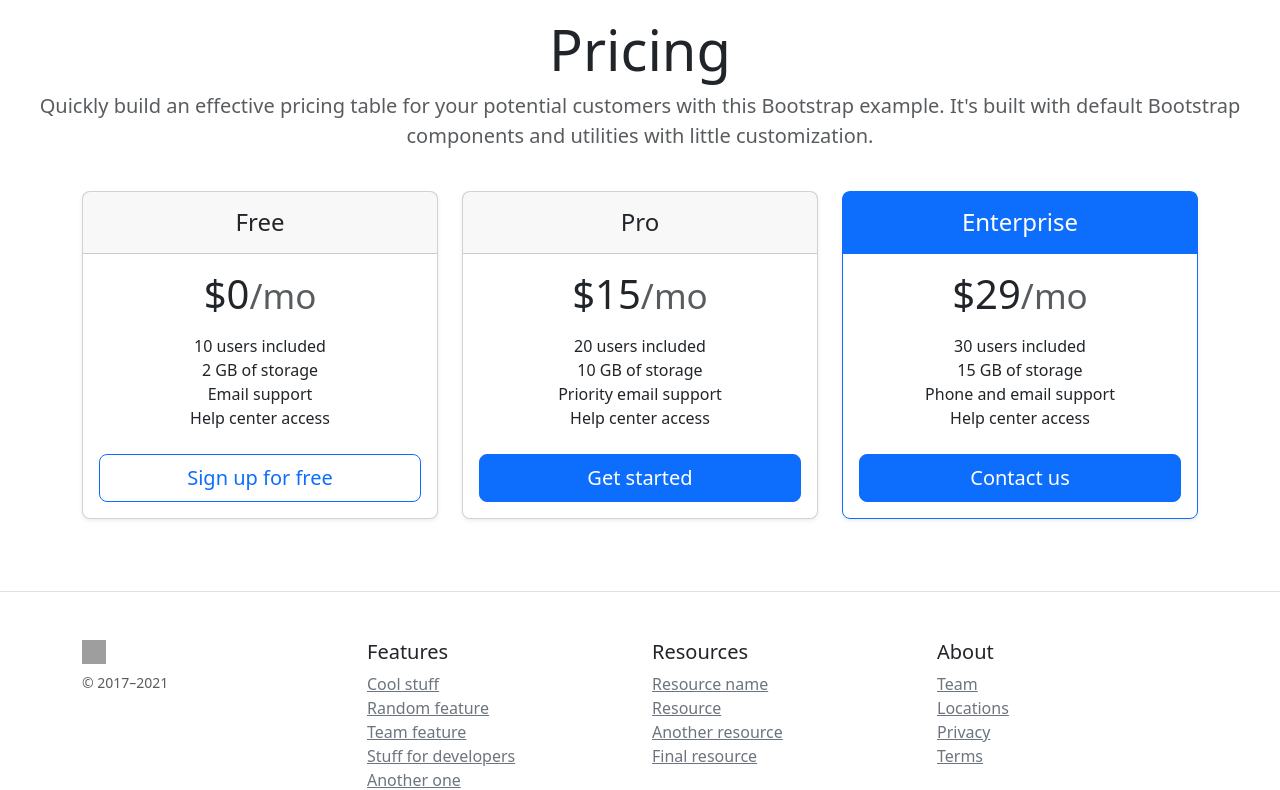
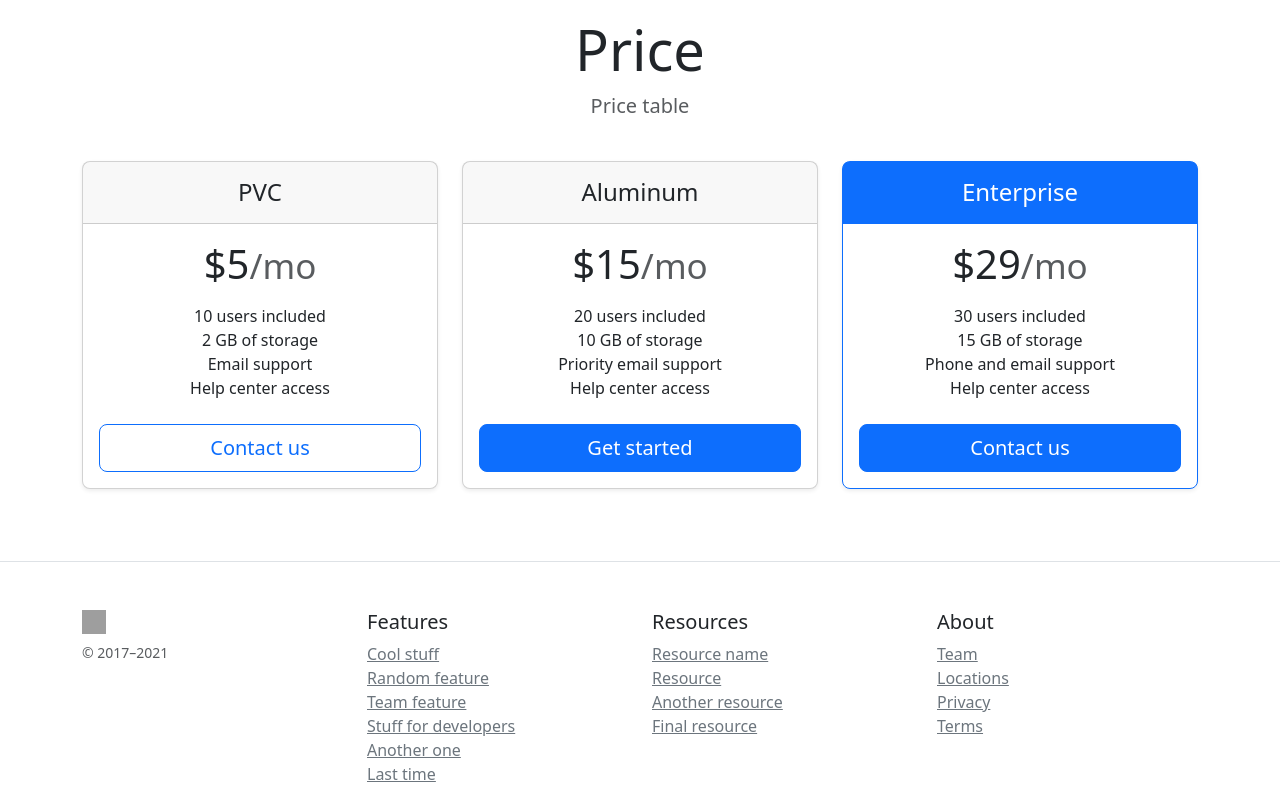
Before and after one commit to joebaga/Woodex, a Django app: page /price/ in a window 1280 px wide. Shown: the top 790 px of the page. Run offline with Django 4.2, Linux system fonts and the light colour scheme; a user stored in the database is signed in; grey boxes are pictures that could not be loaded.

Commit message:
Adding some pages
adding some pages and editting

```diff
--- a/quotes/urls.py
+++ b/quotes/urls.py
@@ -1,11 +1,13 @@
 from django.urls import path
 from . import views
 
+#Jun 페이지 추가
 urlpatterns = [
     path('home/',views.index, name='index'),
     path('quotes/',views.quotes, name='quotes-page'),
     path('price/',views.price, name='price-page'),
     path('order/',views.order, name='order-page'),
     #path('info/',views.price, name='info-page'),
-    path('config/',views.config, name='config')
+    path('config/',views.config, name='config-page'),
+    path('customer/',views.customer, name='customer-page')
 ]
--- a/quotes/views.py
+++ b/quotes/views.py
@@ -13,23 +13,28 @@
     return render(request, 'Home/quotes.html')
 
 
-#Price 추가
+#Jun Price 추가
 @login_required(login_url='user-login')
 def price(request):
     return render(request, 'Home/price.html')
 
 
-#Order 추가
+#Jun Order 추가
 @login_required(login_url='user-login')
 def order(request):
     return render(request, 'Home/order.html')
 
 
-# #Info 추가
+# Jun #Info 추가
 # @login_required(login_url='user-login')
-# def price(request):
+# def Info(request):
 #     return render(request, 'Home/info.html')
 
 @login_required(login_url='user-login')
 def config(request):
     return render(request, 'Home/conf.html')
+
+#Jun customer 추가
+@login_required(login_url='user-login')
+def customer(request):
+    return render(request, 'Home/customer.html')
--- a/templates/Home/order.html
+++ b/templates/Home/order.html
@@ -1,3 +1,4 @@
+<!-- Jun 주문 페이지-->
 <!DOCTYPE html>
 <html lang="en">
 <form class="needs-validation" novalidate>
@@ -29,7 +30,7 @@
 
   <!-- Payment form fields -->
 
-  <button class="w-100 btn btn-primary btn-lg" type="submit">Continue to checkout</button>
+  <button class="w-100 btn btn-primary btn-lg" type="submit">Continue to order</button>
 </form>
 
 <!-- JavaScript and dependencies -->
--- a/templates/Home/price.html
+++ b/templates/Home/price.html
@@ -1,3 +1,4 @@
+<!-- Jun 가격 페이지-->
 <!DOCTYPE html>
 <html lang="en">
 
@@ -28,9 +29,8 @@
 
   <main>
     <div class="pricing-header p-3 pb-md-4 mx-auto text-center">
-      <h1 class="display-4 fw-normal">Pricing</h1>
-      <p class="fs-5 text-muted">Quickly build an effective pricing table for your potential customers with this
-        Bootstrap example. It's built with default Bootstrap components and utilities with little customization.</p>
+      <h1 class="display-4 fw-normal">Price</h1>
+      <p class="fs-5 text-muted">Price table</p>
     </div>
 
     <div class="container">
@@ -38,24 +38,24 @@
         <div class="col">
           <div class="card mb-4 rounded-3 shadow-sm">
             <div class="card-header py-3">
-              <h4 class="my-0 fw-normal">Free</h4>
+              <h4 class="my-0 fw-normal">PVC</h4>
             </div>
             <div class="card-body">
-              <h1 class="card-title pricing-card-title">$0<small class="text-muted fw-light">/mo</small></h1>
+              <h1 class="card-title pricing-card-title">$5<small class="text-muted fw-light">/mo</small></h1>
               <ul class="list-unstyled mt-3 mb-4">
                 <li>10 users included</li>
                 <li>2 GB of storage</li>
                 <li>Email support</li>
                 <li>Help center access</li>
               </ul>
-              <button type="button" class="w-100 btn btn-lg btn-outline-primary">Sign up for free</button>
+              <button type="button" class="w-100 btn btn-lg btn-outline-primary">Contact us</button>
             </div>
           </div>
         </div>
         <div class="col">
           <div class="card mb-4 rounded-3 shadow-sm">
             <div class="card-header py-3">
-              <h4 class="my-0 fw-normal">Pro</h4>
+              <h4 class="my-0 fw-normal">Aluminum</h4>
             </div>
             <div class="card-body">
               <h1 class="card-title pricing-card-title">$15<small class="text-muted fw-light">/mo</small></h1>
```
Also changed, not shown: templates/Home/customer.html (added, +30 -0 lines), templates/partials/topnav.html (+5 -3 lines), db.sqlite3.
